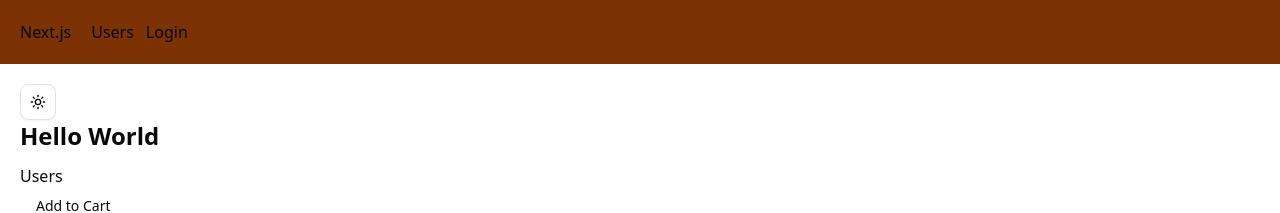
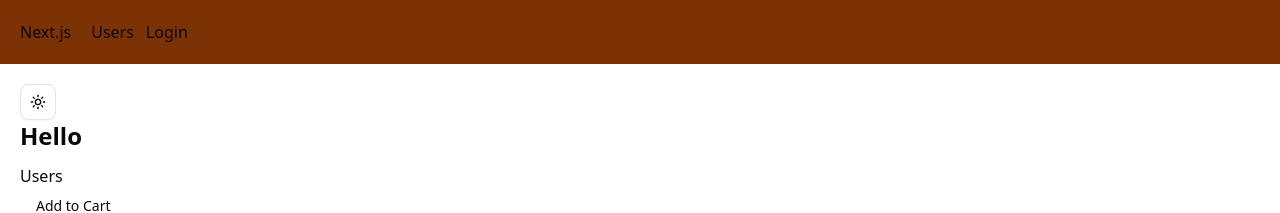
Before and after one commit to notkrises/next-app, a Next.js app: page / in a window 1280 px wide. Shown: the top 213 px of the page. Built offline with nearby package versions, Linux system fonts and the light colour scheme; no server answers.

Commit message:
Accessing Sessions on the Client

```diff
--- a/app/api/auth/[...nextauth]/route.ts
+++ b/app/api/auth/[...nextauth]/route.ts
@@ -1,13 +1,15 @@
 import NextAuth from "next-auth";
 import GoogleProvider from "next-auth/providers/google";
 
-const handler = NextAuth({
+export const authOptions = {
     providers: [
         GoogleProvider({
             clientId: process.env.GOOGLE_CLIENT_ID!,
             clientSecret: process.env.GOOGLE_CLIENT_SECRET!
         })
     ]
-});
+}
+
+const handler = NextAuth(authOptions);
 
 export {handler as GET, handler as POST}
--- a/app/page.tsx
+++ b/app/page.tsx
@@ -2,12 +2,16 @@
 import Link from "next/link";
 import ProductCard from "../components/custom/ProductCard/ProductCard";
 import { ThemeToggle } from "@/components/custom/theme/ThemeToggle";
+import { authOptions } from "./api/auth/[...nextauth]/route";
+import { getServerSession } from "next-auth";
 
-export default function Home() {
+export default async function Home() {
+  const session = await getServerSession(authOptions);
+
   return (
     <main>
       <ThemeToggle />
-      <h1>Hello World</h1>
+      <h1>Hello {session && <span>{session.user!.name}</span>}</h1>
       <Link href="/users">Users</Link>
       <ProductCard />
 
```
